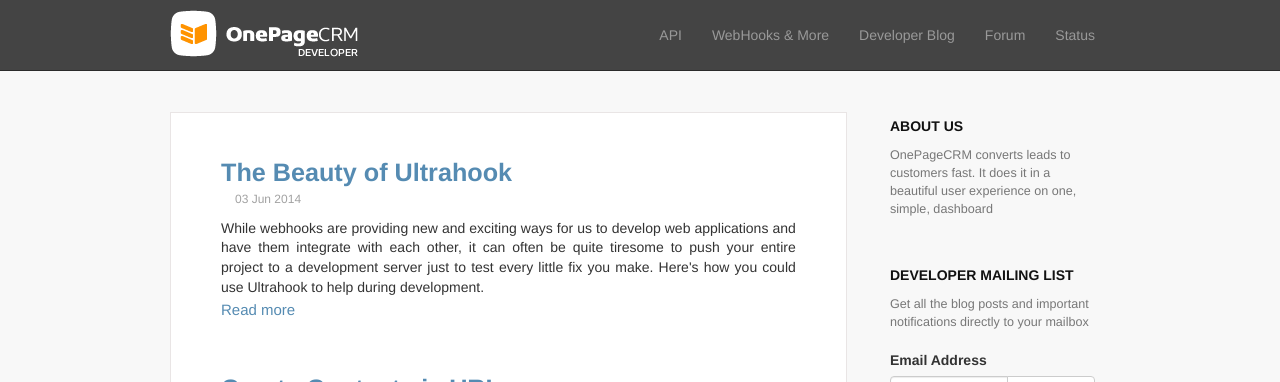
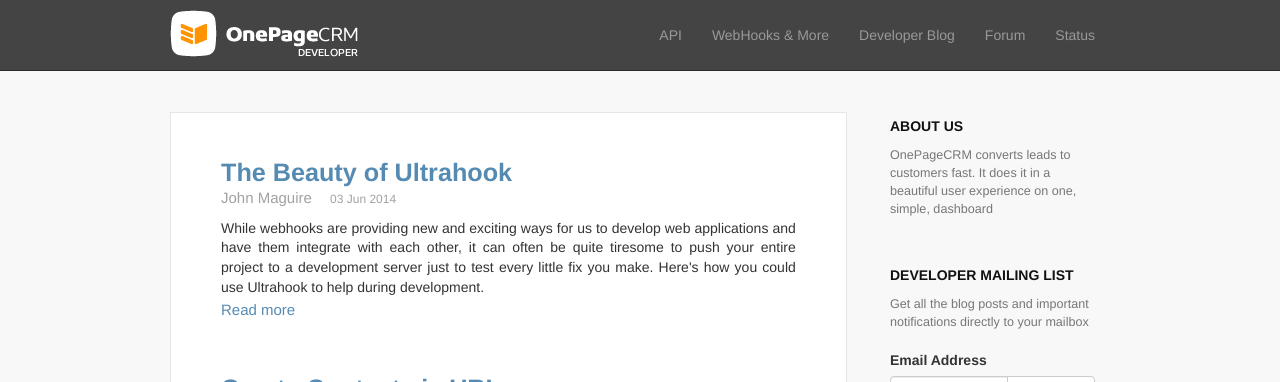
Before and after one commit to OnePageCRM/OnePageCRM.github.io, a Jekyll site: the page built from blog/index.html, in a window 1280 px wide and 900 px high. Shown: the top 382 px of the window. Built offline with Jekyll 4.4.1, drawn with Linux system fonts in a browser that asks for light colours; nearby versions of some CDN libraries; Markdown is read by kramdown in place of the engine named in the settings.

Commit message:
added john to authors

```diff
--- a/_config.yml
+++ b/_config.yml
@@ -19,7 +19,7 @@
     ['otherresources', 'Beta Methods']
 ]
 markdown: redcarpet
-pygments: true
+highlighter: rouge
 exclude: ['README.md']
 
 baseurl: ''
@@ -35,3 +35,13 @@
     github: peterOnePageCRM
     description: 'Peter is a developer at OnePageCRM.'
     image: '/img/peter.jpg'
+  john:
+    name: John Maguire
+    display_name: John
+    #gravatar: c66919cb194f96c696c1da0c47354a6a
+    email: john@onepagecrm.com
+    web: http://onepagecrm.com
+   # twitter: company
+    github: JohnMaguir
+    description: 'John is a graduate developer at OnePageCRM.'
+    image: '/img/john.jpg'
```
